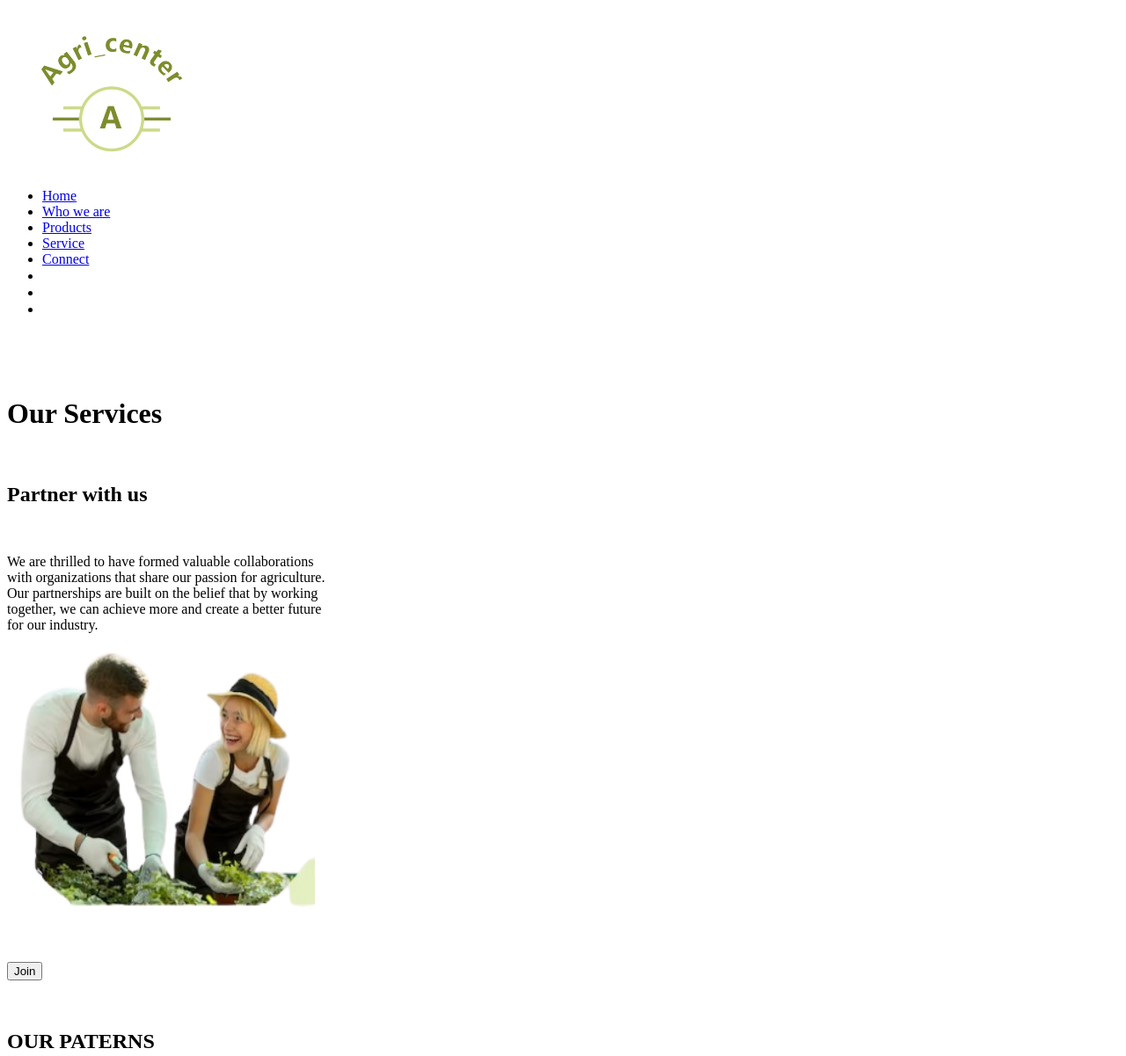
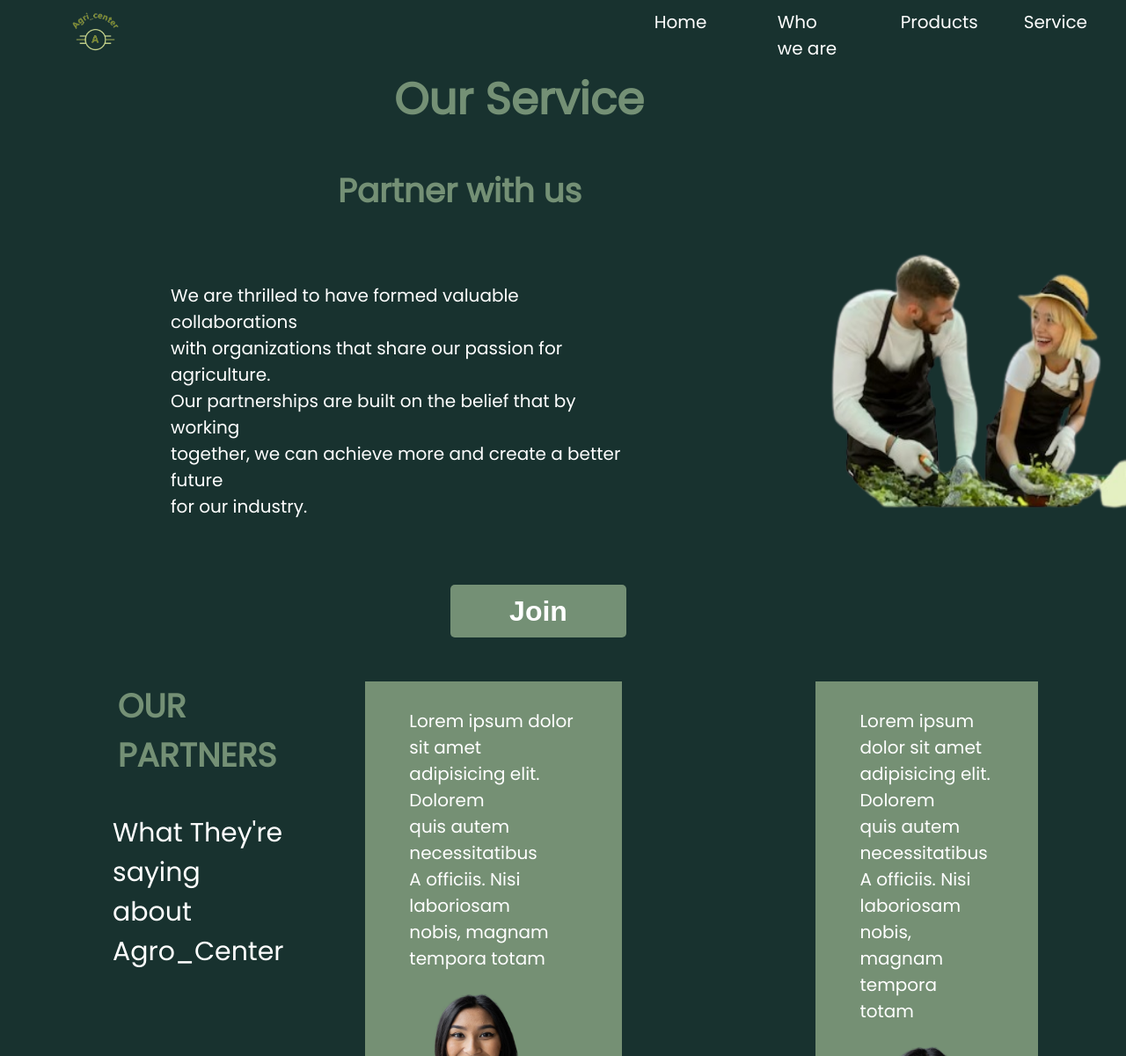
Before and after one commit to HonolineKAMURERWA/Agro-Center, a plain HTML site: page Service.html in a window 1280 px wide. Shown: the top 1201 px of the page at 88% size. Drawn offline with nearby package versions, Linux system fonts and the light colour scheme.

Commit message:
renaming

```diff
--- a/Service.css
+++ b/Service.css
@@ -86,11 +86,11 @@ li a{
 .img-3{
     font-size: 150px;
 }
-.paragraphy:hover{
-    margin-left: 20%;
+.paragraphy{
+    margin-left: 130px;
     font-size: 20px;
     color: white;
-    background: #749075;
+    /* background: #749075; */
     box-shadow: #749075;
     height: 200px;
     padding-left: 5%;
--- a/Service.html
+++ b/Service.html
@@ -4,8 +4,8 @@
     <meta charset="UTF-8">
     <meta http-equiv="X-UA-Compatible" content="IE=edge">
     <meta name="viewport" content="width=device-width, initial-scale=1.0">
-    <link rel="stylesheet" href="Services.css">
-<link rel="stylesheet" href="index.header">
+    <link rel="stylesheet" href="service.css">
+<link rel="stylesheet" href="header.css">
 <link href='https://unpkg.com/boxicons@2.1.4/css/boxicons.min.css' rel='stylesheet'>
     <title>Agro-center</title>
     <link rel="preconnect" href="https://fonts.googleapis.com">
@@ -34,7 +34,7 @@
             </ul>
     </div>
     <div class="head-1"><br><br>
-      <h1>Our Services</h1><br>
+      <h1>Our Service</h1><br>
   </div>
   <div class="head-2">
       <h2>Partner with us</h2><br>
@@ -57,11 +57,11 @@
       <div class="meta">
       <div class="name">
         <div class="head-3">
-          <h2>OUR PATERNS</h2><br>
+          <h2>OUR PARTNERS</h2><br>
         </div>
         <div paragraphy-2>
           <p>What They're saying <br>
-             about Agro_Center. <br>
+             about Agro_Center <br>
             </p>
             </div>
         </div>
```
